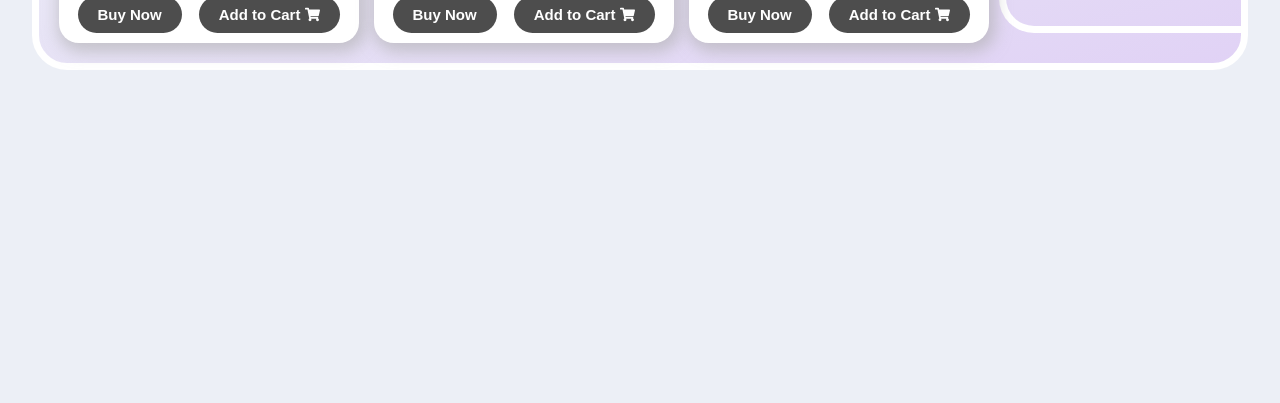
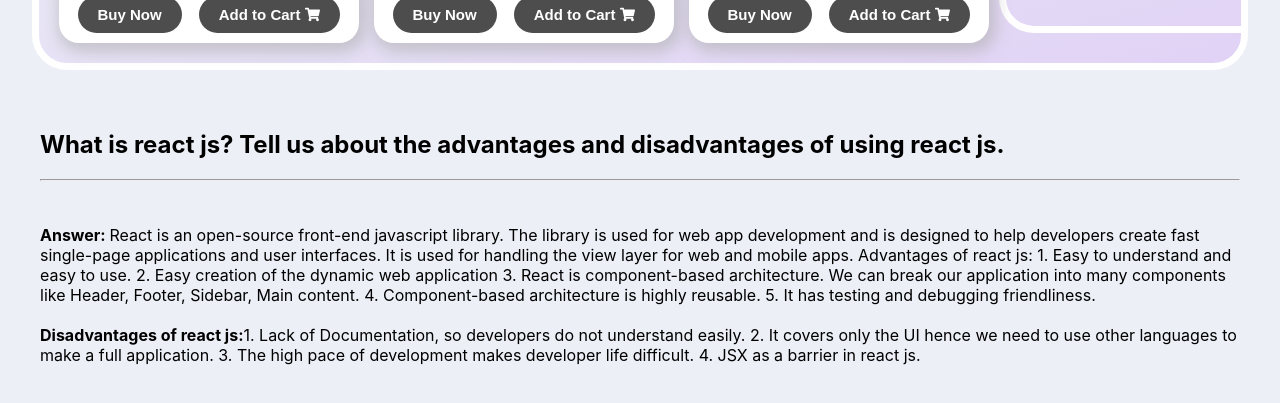
Before and after one commit to kamrandev-rubel/laptop-bazar, a React (Create React App) app: page / in a window 1280 px wide. Shown: the part 1409-1812 px from the top of the page. Before the commit the page ends 1479 px from the top, so only its background shows below. Built offline with nearby package versions, Linux system fonts and the light colour scheme.

Commit message:
added first question answer

```diff
--- a/src/App.js
+++ b/src/App.js
@@ -1,13 +1,14 @@
 import './App.css';
 import Shop from './Components/Shop/Shop';
 import Header from './Components/Header/Header';
-import { useState } from 'react';
+import Question from './Components/Question/Question';
 
 function App() {
   return (
     <div>
       <Header />
       <Shop />
+      <Question/>
     </div>
   );
 }
--- /dev/null
+++ b/src/Components/Question/Question.js
@@ -0,0 +1,27 @@
+import React from 'react';
+
+const Question = () => {
+    return (
+        <div style={{ padding: '40px' }}>
+            <h2>What is react js? Tell us about the advantages and disadvantages of using react js.</h2><hr /><br />
+            <p><b>Answer: </b> React is an open-source front-end javascript library. The library is used for web app
+                development and is designed to help developers create fast single-page applications and user interfaces.
+                It is used for handling the view layer for web and mobile apps.
+                Advantages of react js:
+                1. Easy to understand and easy to use.
+                2. Easy creation of the dynamic web application
+                3. React is component-based architecture. We can break our application into many components like
+                Header, Footer, Sidebar, Main content.
+                4. Component-based architecture is highly reusable.
+                5. It has testing and debugging friendliness.
+                <br /><br />
+                <b>Disadvantages of react js:</b>
+                1. Lack of Documentation, so developers do not understand easily.
+                2. It covers only the UI hence we need to use other languages to make a full application.
+                3. The high pace of development makes developer life difficult.
+                4. JSX as a barrier in react js.</p>
+        </div>
+    );
+};
+
+export default Question;
```
Also changed, not shown: 1 other file (tests, documents, lock files or other folders).
